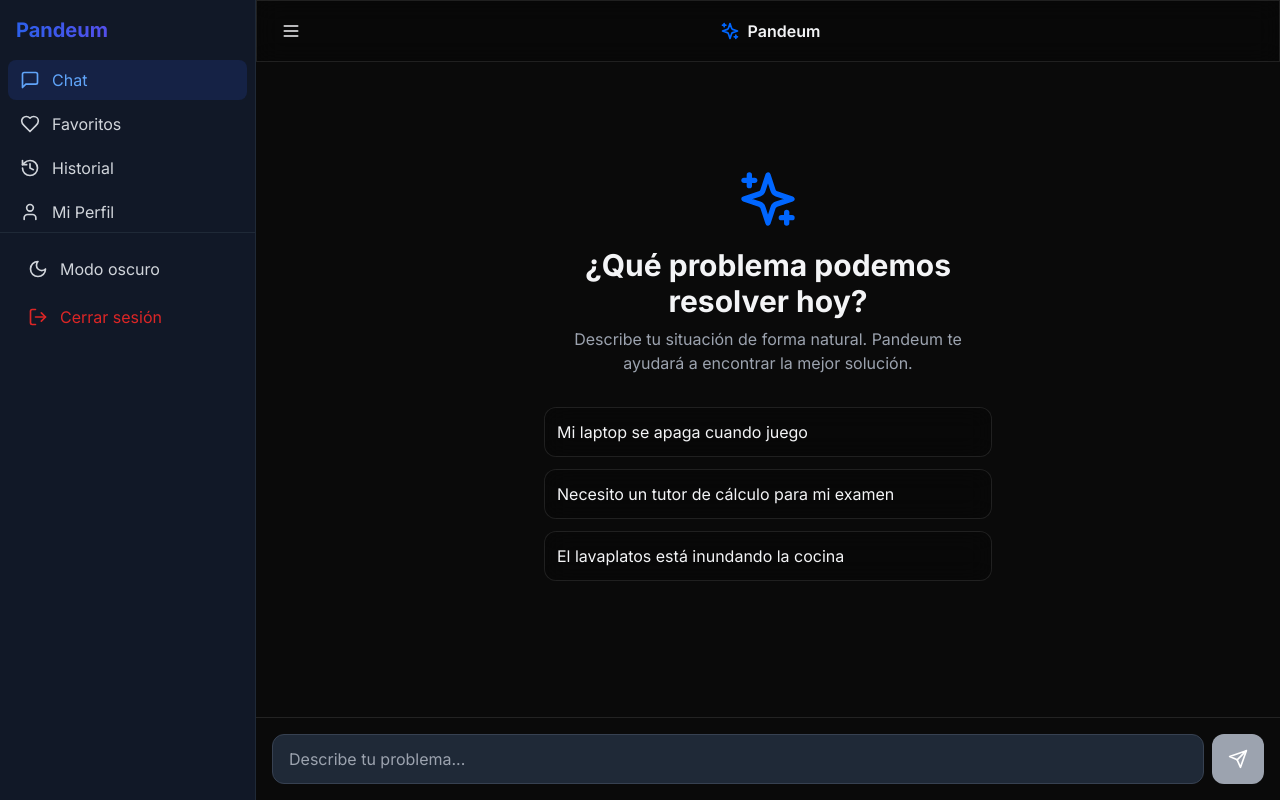
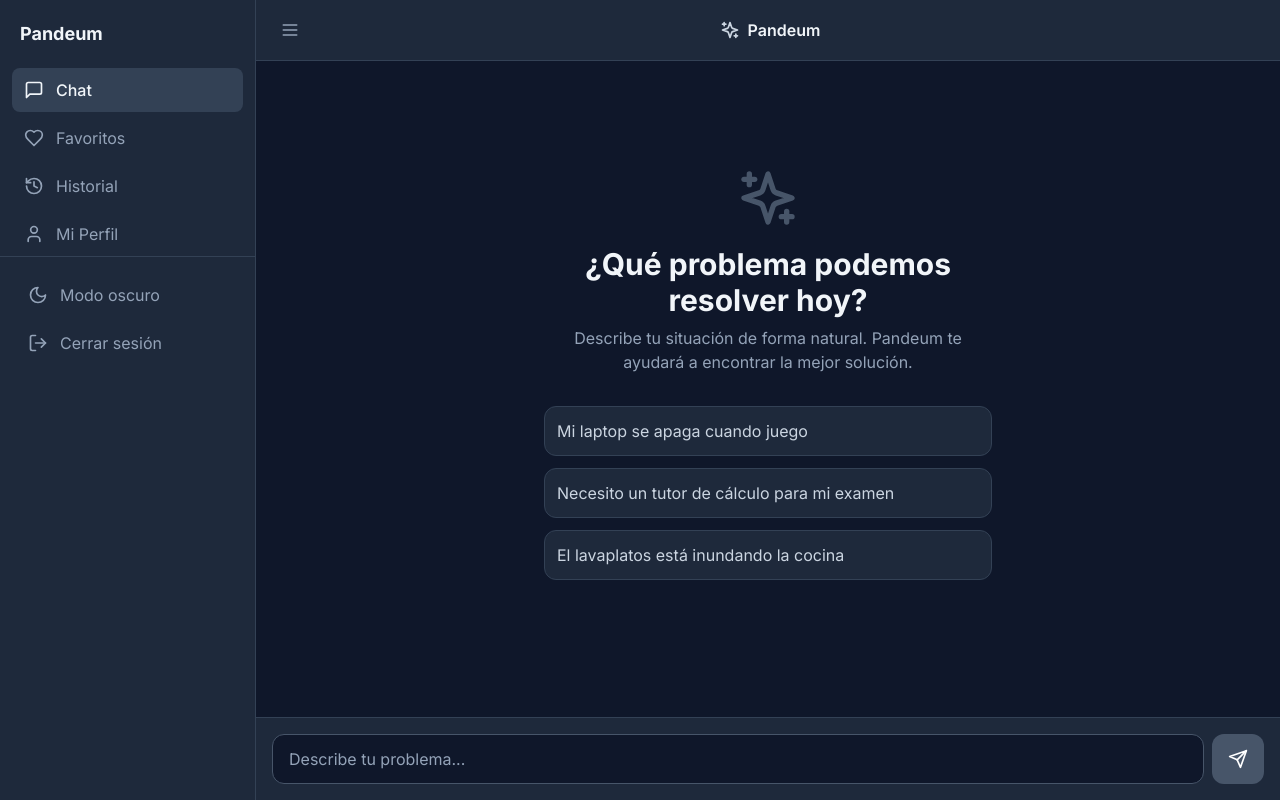
Before and after one commit to R0T-MB/Pandeum_main, a Next.js app in the folder frontend/: page / in a window 1280 px wide. Built offline with nearby package versions, Linux system fonts and the light colour scheme.

Commit message:
Apply professional visual redesign base

```diff
--- a/frontend/app/globals.css
+++ b/frontend/app/globals.css
@@ -4,25 +4,19 @@
 
 @layer base {
   :root {
-    --background: 0 0% 100%;
-    --foreground: 222.2 84% 4.9%;
+    --background: 248 250 252;
+    --foreground: 15 23 42;
   }
 
   .dark {
-    --background: 222.2 84% 4.9%;
-    --foreground: 210 40% 98%;
+    --background: 15 23 42;
+    --foreground: 226 232 240;
   }
 
   body {
-    @apply bg-white dark:bg-dark text-gray-900 dark:text-gray-100 transition-colors duration-300;
+    @apply bg-[#F8FAFC] dark:bg-[#0F172A] text-slate-900 dark:text-slate-100 transition-colors duration-300;
   }
 
-  /* Glassmorphism utility */
-  .glass {
-    @apply bg-white/10 dark:bg-black/20 backdrop-blur-md border border-white/20 dark:border-white/10;
-  }
-
-  /* Smooth scroll */
   html {
     scroll-behavior: smooth;
   }
--- a/frontend/app/page.tsx
+++ b/frontend/app/page.tsx
@@ -95,23 +95,23 @@
   }
 
   return (
-    <div className="flex h-screen bg-white dark:bg-dark">
+    <div className="flex h-screen bg-[#F8FAFC] dark:bg-[#0F172A]">
       {/* Sidebar */}
       <Sidebar isOpen={sidebarOpen} onClose={() => setSidebarOpen(false)} />
 
       {/* Main content */}
       <div className="flex-1 flex flex-col">
         {/* Header */}
-        <header className="glass border-b border-white/20 px-4 py-3 flex items-center justify-between">
+        <header className="bg-white dark:bg-[#1E293B] border-b border-slate-200 dark:border-slate-700 px-4 py-3 flex items-center justify-between">
           <button
             onClick={() => setSidebarOpen(true)}
-            className="p-2 rounded-lg hover:bg-white/10 transition"
+            className="p-2 rounded-lg hover:bg-slate-100 dark:hover:bg-slate-700 transition-colors text-slate-600 dark:text-slate-400"
           >
             <Menu className="w-5 h-5" />
           </button>
           <div className="flex items-center gap-2">
-            <Sparkles className="w-5 h-5 text-primary" />
-            <span className="font-semibold">Pandeum</span>
+            <Sparkles className="w-5 h-5 text-[#1E3A5F] dark:text-slate-300" />
+            <span className="font-semibold text-slate-900 dark:text-slate-100">Pandeum</span>
           </div>
           <div className="w-8" /> {/* spacer */}
         </header>
@@ -121,9 +121,9 @@
           {messages.length === 0 ? (
             <div className="h-full flex flex-col items-center justify-center text-center">
               <div className="max-w-md">
-                <Sparkles className="w-16 h-16 text-primary mx-auto mb-4" />
-                <h1 className="text-3xl font-bold mb-2">¿Qué problema podemos resolver hoy?</h1>
-                <p className="text-gray-500 dark:text-gray-400 mb-8">
+                <Sparkles className="w-16 h-16 text-[#1E3A5F]/30 dark:text-slate-600 mx-auto mb-4" />
+                <h1 className="text-3xl font-bold mb-2 text-slate-900 dark:text-slate-100">¿Qué problema podemos resolver hoy?</h1>
+                <p className="text-slate-500 dark:text-slate-400 mb-8">
                   Describe tu situación de forma natural. Pandeum te ayudará a encontrar la mejor solución.
                 </p>
                 <div className="grid gap-3">
@@ -135,7 +135,7 @@
                     <button
                       key={example}
                       onClick={() => handleSendMessage(example)}
-                      className="glass rounded-xl p-3 text-left hover:bg-white/20 transition"
+                      className="bg-white dark:bg-[#1E293B] border border-slate-200 dark:border-slate-700 rounded-xl p-3 text-left hover:bg-slate-50 dark:hover:bg-slate-800 transition-colors text-slate-700 dark:text-slate-300"
                     >
                       {example}
                     </button>
@@ -154,11 +154,11 @@
                   animate={{ opacity: 1, y: 0 }}
                   className="flex justify-start"
                 >
-                  <div className="glass rounded-2xl p-4 max-w-[80%]">
-                    <div className="flex gap-1">
-                      <span className="w-2 h-2 bg-gray-400 rounded-full animate-bounce" style={{ animationDelay: '0ms' }} />
-                      <span className="w-2 h-2 bg-gray-400 rounded-full animate-bounce" style={{ animationDelay: '150ms' }} />
-                      <span className="w-2 h-2 bg-gray-400 rounded-full animate-bounce" style={{ animationDelay: '300ms' }} />
+                  <div className="bg-slate-100 dark:bg-slate-800 rounded-xl px-4 py-3 max-w-[80%]">
+                    <div className="flex gap-1.5">
+                      <span className="w-2 h-2 bg-slate-400 rounded-full animate-bounce" style={{ animationDelay: '0ms' }} />
+                      <span className="w-2 h-2 bg-slate-400 rounded-full animate-bounce" style={{ animationDelay: '150ms' }} />
+                      <span className="w-2 h-2 bg-slate-400 rounded-full animate-bounce" style={{ animationDelay: '300ms' }} />
                     </div>
                   </div>
                 </motion.div>
@@ -169,7 +169,7 @@
         </div>
 
         {/* Input */}
-        <div className="p-4 border-t border-white/10">
+        <div className="p-4 border-t border-slate-200 dark:border-slate-700 bg-white dark:bg-[#1E293B]">
           <ChatInput onSend={handleSendMessage} disabled={isLoading} />
         </div>
       </div>
--- a/frontend/components/chat/ChatInput.tsx
+++ b/frontend/components/chat/ChatInput.tsx
@@ -34,14 +34,14 @@
         onKeyDown={handleKeyDown}
         disabled={disabled}
         placeholder="Describe tu problema..."
-        className="flex-1 bg-white dark:bg-gray-800 border border-gray-200 dark:border-gray-700 rounded-xl px-4 py-3 resize-none focus:outline-none focus:ring-2 focus:ring-blue-500 disabled:opacity-50 disabled:cursor-not-allowed"
+        className="flex-1 bg-white dark:bg-[#0F172A] border border-slate-200 dark:border-slate-600 rounded-xl px-4 py-3 resize-none focus:outline-none focus:ring-1 focus:ring-[#1E3A5F]/20 focus:border-[#1E3A5F] disabled:opacity-50 disabled:cursor-not-allowed text-slate-900 dark:text-slate-100 placeholder:text-slate-400"
         rows={1}
         style={{ minHeight: '48px', maxHeight: '120px' }}
       />
       <button
         onClick={handleSend}
         disabled={disabled || !input.trim()}
-        className="bg-blue-600 hover:bg-blue-700 disabled:bg-gray-400 disabled:cursor-not-allowed text-white px-4 py-2 rounded-xl transition-colors flex items-center justify-center"
+        className="bg-[#1E3A5F] hover:bg-[#2F5D7C] disabled:bg-slate-300 dark:disabled:bg-slate-600 disabled:cursor-not-allowed text-white px-4 py-2 rounded-xl transition-colors flex items-center justify-center"
         style={{ minHeight: '48px' }}
       >
         <Send size={20} />
--- a/frontend/components/layout/Sidebar.tsx
+++ b/frontend/components/layout/Sidebar.tsx
@@ -50,15 +50,15 @@
       )}
 
       <aside
-        className={`fixed left-0 top-0 z-50 h-screen w-64 transform border-r border-gray-200 bg-white transition-transform dark:border-gray-800 dark:bg-gray-900 lg:static lg:translate-x-0 ${
+        className={`fixed left-0 top-0 z-50 h-screen w-64 transform border-r border-slate-200 bg-white transition-transform dark:border-slate-700 dark:bg-[#1E293B] lg:static lg:translate-x-0 ${
           isOpen ? 'translate-x-0' : '-translate-x-full'
         }`}
       >
-        <div className="p-4 text-xl font-bold bg-gradient-to-r from-blue-600 to-purple-600 bg-clip-text text-transparent">
+        <div className="p-5 text-lg font-bold text-slate-900 dark:text-slate-100">
           Pandeum
         </div>
 
-        <nav className="flex-1 px-2 space-y-1">
+        <nav className="flex-1 px-3 space-y-1">
           {navItems.map((item) => {
             const isActive = pathname === item.href
             const Icon = item.icon
@@ -68,10 +68,10 @@
                 key={item.href}
                 href={item.href}
                 onClick={onClose}
-                className={`flex items-center gap-3 px-3 py-2 rounded-lg transition ${
+                className={`flex items-center gap-3 px-3 py-2.5 rounded-lg transition-colors ${
                   isActive
-                    ? 'bg-blue-50 text-blue-600 dark:bg-blue-900/30 dark:text-blue-400'
-                    : 'text-gray-700 hover:bg-gray-100 dark:text-gray-300 dark:hover:bg-gray-800'
+                    ? 'bg-slate-100 text-slate-900 font-medium dark:bg-slate-700 dark:text-slate-100'
+                    : 'text-slate-600 hover:bg-slate-50 dark:text-slate-400 dark:hover:bg-slate-800'
                 }`}
               >
                 <Icon size={20} />
@@ -81,10 +81,10 @@
           })}
         </nav>
 
-        <div className="p-4 border-t border-gray-200 dark:border-gray-800 space-y-2">
+        <div className="p-4 border-t border-slate-200 dark:border-slate-700 space-y-1">
           <button
             onClick={toggle}
-            className="flex items-center gap-3 w-full px-3 py-2 rounded-lg text-gray-700 hover:bg-gray-100 dark:text-gray-300 dark:hover:bg-gray-800"
+            className="flex items-center gap-3 w-full px-3 py-2.5 rounded-lg text-slate-600 hover:bg-slate-50 dark:text-slate-400 dark:hover:bg-slate-800 transition-colors"
           >
             {isDark ? <Sun size={20} /> : <Moon size={20} />}
             <span>{isDark ? 'Modo claro' : 'Modo oscuro'}</span>
@@ -92,7 +92,7 @@
 
           <button
             onClick={logout}
-            className="flex items-center gap-3 w-full px-3 py-2 rounded-lg text-red-600 hover:bg-red-50 dark:hover:bg-red-900/20"
+            className="flex items-center gap-3 w-full px-3 py-2.5 rounded-lg text-slate-600 hover:bg-slate-50 dark:text-slate-400 dark:hover:bg-slate-800 transition-colors"
           >
             <LogOut size={20} />
             <span>Cerrar sesión</span>
--- a/frontend/tailwind.config.js
+++ b/frontend/tailwind.config.js
@@ -10,16 +10,13 @@
   theme: {
     extend: {
       colors: {
-        primary: '#0066FF',
-        dark: '#0A0A0A',
-        light: '#F5F5F7',
-        glass: 'rgba(255, 255, 255, 0.1)',
+        primary: '#1E3A5F',
+        'primary-hover': '#2F5D7C',
+        dark: '#0F172A',
+        light: '#F8FAFC',
       },
       fontFamily: {
         sans: ['Inter', 'system-ui', 'sans-serif'],
-      },
-      backdropBlur: {
-        xs: '2px',
       },
     },
   },
```
Also changed, not shown: frontend/app/(auth)/login/page.tsx (+8 -8 lines), frontend/app/(auth)/register/page.tsx (+9 -9 lines), frontend/components/providers/ProviderCard.tsx (+6 -6 lines).
